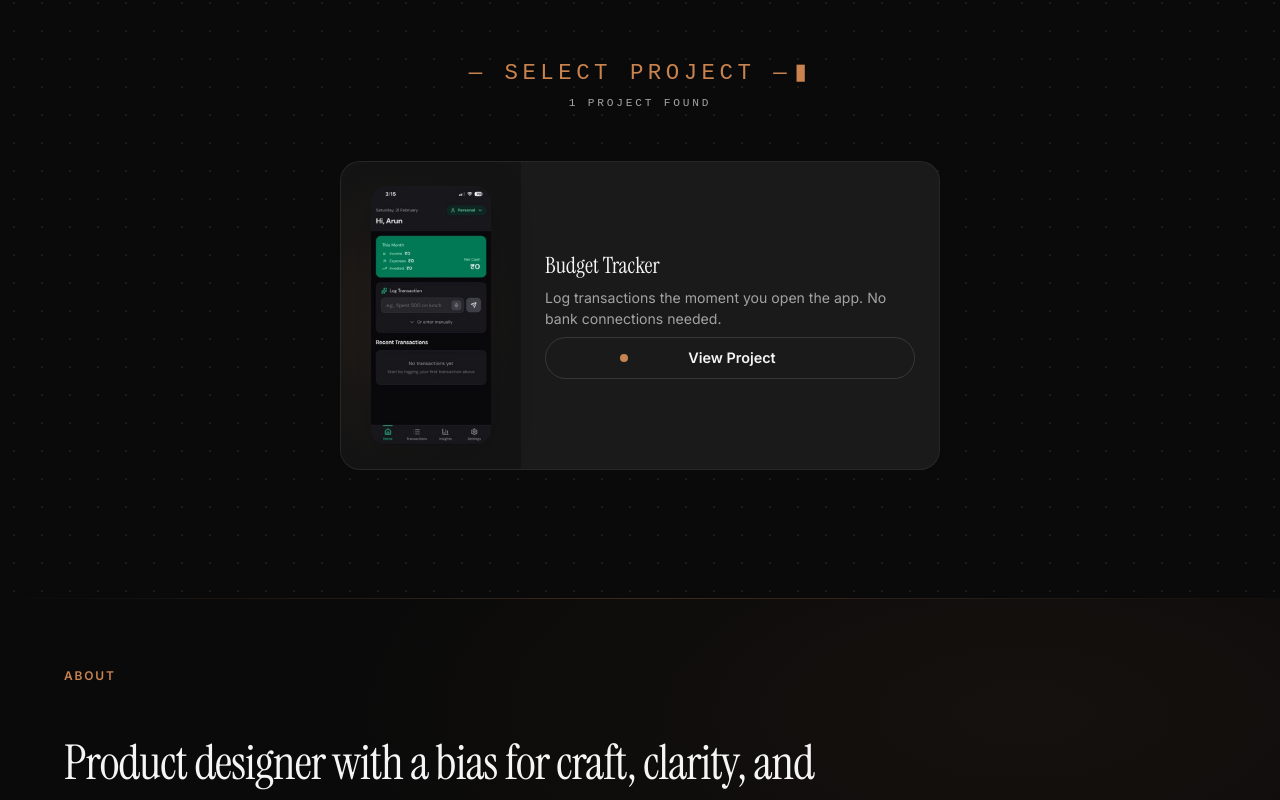
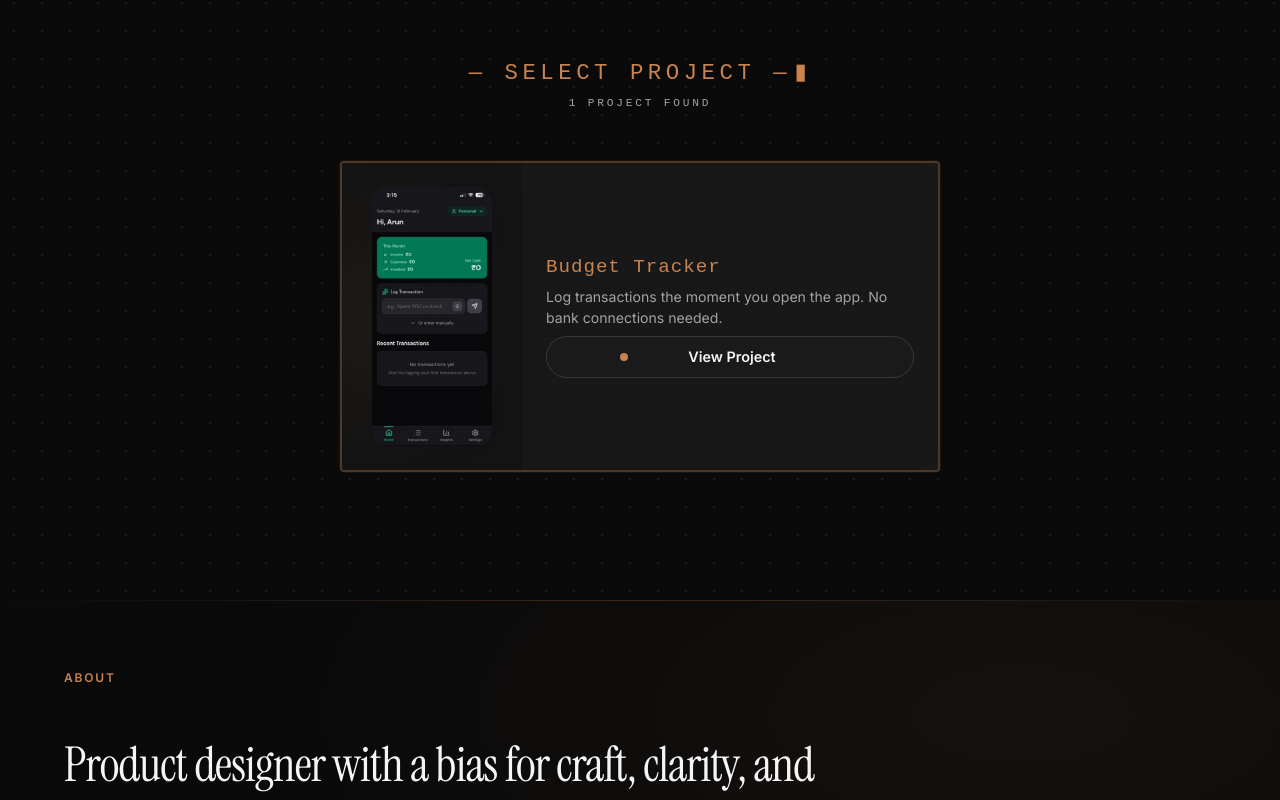
Before and after one commit to kirito-sketch/Portfolio-V1, a website: page index.html in a window 1280 px wide. Shown: the part 2153-2953 px from the top of the page. Drawn offline with nearby package versions, Linux system fonts and the light colour scheme; animation ran at ten frames a second.

Commit message:
feat: lab section — pixel border card with arcade hover glow
Co-Authored-By: Claude Sonnet 4.6 <noreply@anthropic.com>

```diff
--- a/css/style.css
+++ b/css/style.css
@@ -821,21 +821,26 @@ body.menu-open {
 .project-card {
   display: grid;
   grid-template-columns: 180px 1fr;
-  background: var(--bg-surface);
-  border: 1px solid var(--border-subtle, var(--border-light));
-  border-radius: 20px;
+  background: rgba(26, 26, 26, 0.9);
+  border: 2px solid rgba(201, 131, 78, 0.3);
+  border-radius: 4px;
   overflow: hidden;
   text-decoration: none;
   color: inherit;
-  transition: transform 0.4s var(--ease-smooth), border-color 0.3s ease, box-shadow 0.3s ease;
+  transition: border-color 0.3s ease, box-shadow 0.3s ease;
   max-width: 600px;
   margin: 0 auto;
+  box-shadow:
+    0 0 0 1px rgba(201, 131, 78, 0.08),
+    inset 0 0 20px rgba(201, 131, 78, 0.03);
 }
 
 .project-card:hover {
-  transform: translateY(-4px);
-  border-color: rgba(201, 131, 78, 0.2);
-  box-shadow: 0 8px 24px rgba(0, 0, 0, 0.08);
+  border-color: rgba(201, 131, 78, 0.7);
+  box-shadow:
+    0 0 0 1px rgba(201, 131, 78, 0.15),
+    0 0 24px rgba(201, 131, 78, 0.15),
+    inset 0 0 20px rgba(201, 131, 78, 0.05);
 }
 
 .project-card__image {
@@ -871,9 +876,11 @@ body.menu-open {
 }
 
 .project-card__name {
-  font-family: var(--font-display);
-  font-size: clamp(1.1rem, 2vw, 1.4rem);
+  font-family: monospace;
+  font-size: clamp(1rem, 2vw, 1.2rem);
   font-weight: 400;
+  letter-spacing: 0.05em;
+  color: var(--accent);
 }
 
 .project-card__tagline {
```
